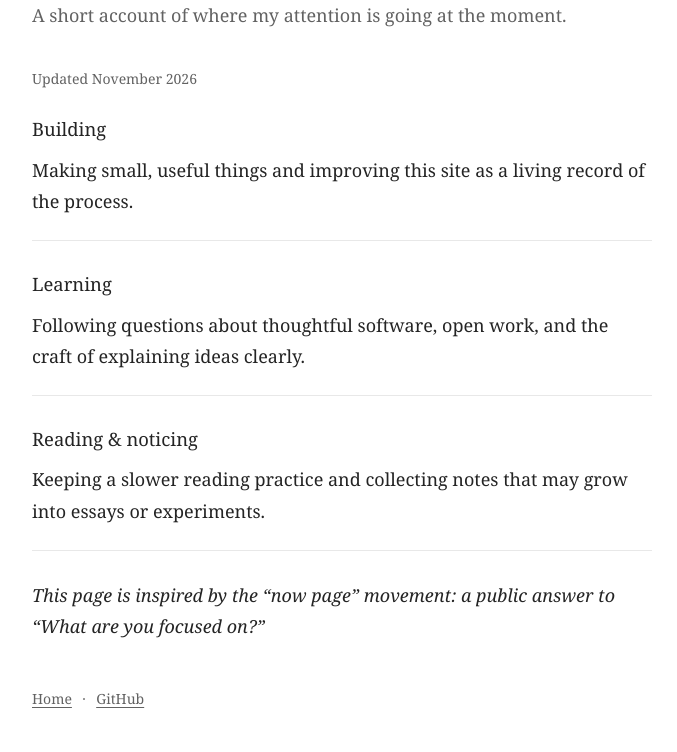
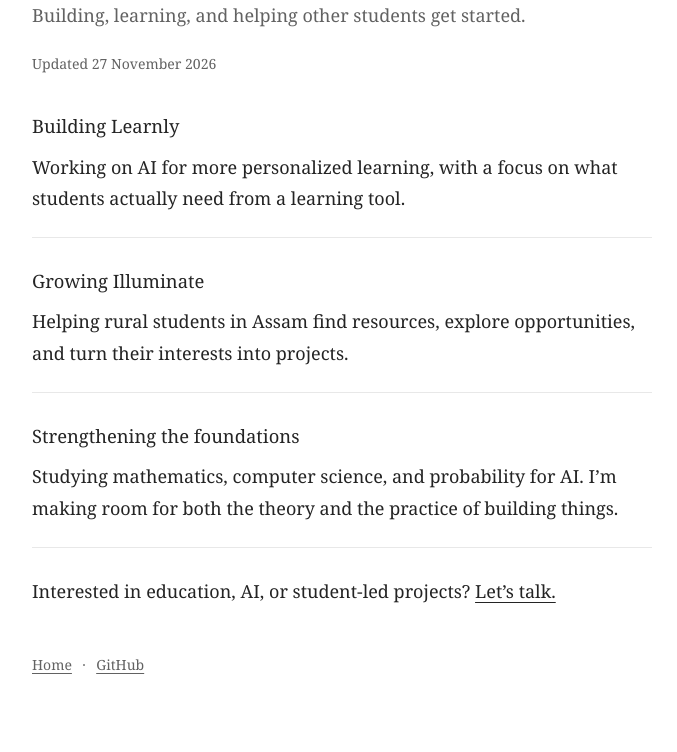
Before and after one commit to Samppujyaa/sampujya.com, a plain HTML site: page now.html in a window 1280 px wide. Shown: the part 260-1012 px from the top of the page, without its empty margins (298-975 px from the left). After the commit the page ends 977 px from the top, so only its background shows below. Drawn offline with Linux system fonts and the light colour scheme.

Commit message:
Update now.html

```diff
--- a/now.html
+++ b/now.html
@@ -29,7 +29,25 @@
       </label>
     </header>
     <main id="main" tabindex="-1" class="page">
-<header class="page-head"><div><p class="eyebrow">A snapshot</p><h1>Now.</h1></div><p class="lede">A short account of where my attention is going at the moment.</p></header><div class="content-grid"><p class="content-label">Updated November 2026</p><div class="prose"><section class="entry"><h2>Building</h2><p>Making small, useful things and improving this site as a living record of the process.</p></section><section class="entry"><h2>Learning</h2><p>Following questions about thoughtful software, open work, and the craft of explaining ideas clearly.</p></section><section class="entry"><h2>Reading &amp; noticing</h2><p>Keeping a slower reading practice and collecting notes that may grow into essays or experiments.</p></section><p><em>This page is inspired by the “now page” movement: a public answer to “What are you focused on?”</em></p></div></div>
+      <header class="page-head">
+        <p class="eyebrow">A current snapshot</p>
+        <h1>Now.</h1>
+        <p class="lede">Building, learning, and helping other students get started.</p>
+        <p class="content-label">Updated <time datetime="2026-11-27">27 November 2026</time></p>
+      </header>
+      <section class="entry">
+        <h2>Building Learnly</h2>
+        <p>Working on AI for more personalized learning, with a focus on what students actually need from a learning tool.</p>
+      </section>
+      <section class="entry">
+        <h2>Growing Illuminate</h2>
+        <p>Helping rural students in Assam find resources, explore opportunities, and turn their interests into projects.</p>
+      </section>
+      <section class="entry">
+        <h2>Strengthening the foundations</h2>
+        <p>Studying mathematics, computer science, and probability for AI. I’m making room for both the theory and the practice of building things.</p>
+      </section>
+      <p>Interested in education, AI, or student-led projects? <a href="contact.html">Let’s talk.</a></p>
     </main>
     <footer class="site-footer">
       <a href="index.html">Home</a>
```
